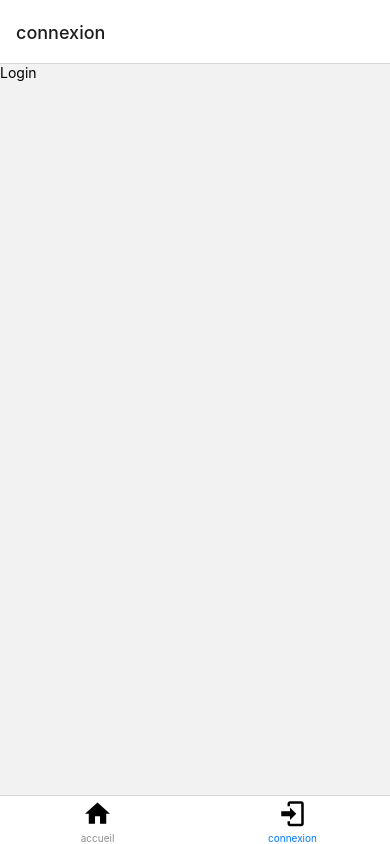
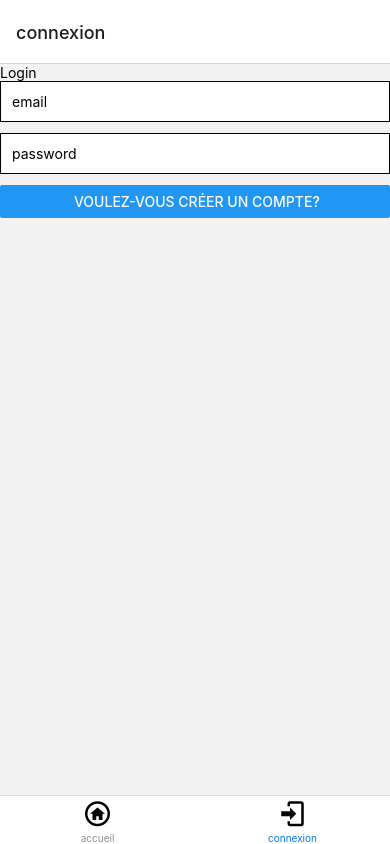
Before and after one commit to ayodejifelicia29/projet-tp-muse-react-native-nodejs-, a React Native app in the folder projet-front/: screen /connexion in a window 390 px wide. Built offline with nearby package versions, Linux system fonts and the light colour scheme.

Commit message:
formulaire-login

```diff
--- a/projet-front/App.js
+++ b/projet-front/App.js
@@ -13,7 +13,7 @@ export default function App() {
       <NavigationContainer>
      <Tab.Navigator>
         <Tab.Screen name ="accueil" component={Accueil} options={{
-          tabBarIcon : ()=> <MaterialCommunityIcons name="home" size={30} />
+          tabBarIcon : ()=> <MaterialCommunityIcons name="home-circle-outline" size={30} />
         }} />
         <Tab.Screen name ="connexion" component={Login} options={{
           tabBarIcon : ()=> <MaterialCommunityIcons name="login" size={30} />
--- a/projet-front/composants/Login.jsx
+++ b/projet-front/composants/Login.jsx
@@ -1,14 +1,26 @@
-import { StyleSheet, Text, View } from 'react-native'
-import React from 'react'
+import { StyleSheet, Text, View, TextInput, Button } from 'react-native'
+import React  ,{useState}from 'react'
 
-const Login = () => {
+const Login = ({navigation}) => {
+	const [login,setLogin] =useState("")
   return (
 	<View>
 	  <Text>Login</Text>
+	  <TextInput placeholder='email' style={styles.forme} value={login} onChangeText={(text) => setLogin(text)}/>
+      <TextInput placeholder='password' style={styles.forme}/>
+      <Button onPress={() => navigation.navigate("creer-compte" , {query : login})} title=" voulez-vous créer un compte?" />
 	</View>
   )
 }
 
 export default Login
 
-const styles = StyleSheet.create({})
+const styles = StyleSheet.create({
+	forme : {
+        borderWidth : 1,
+        padding : 11 ,
+        borderColor : "black",
+        backgroundColor : "white",
+        marginBottom : 11
+    }
+})
```
